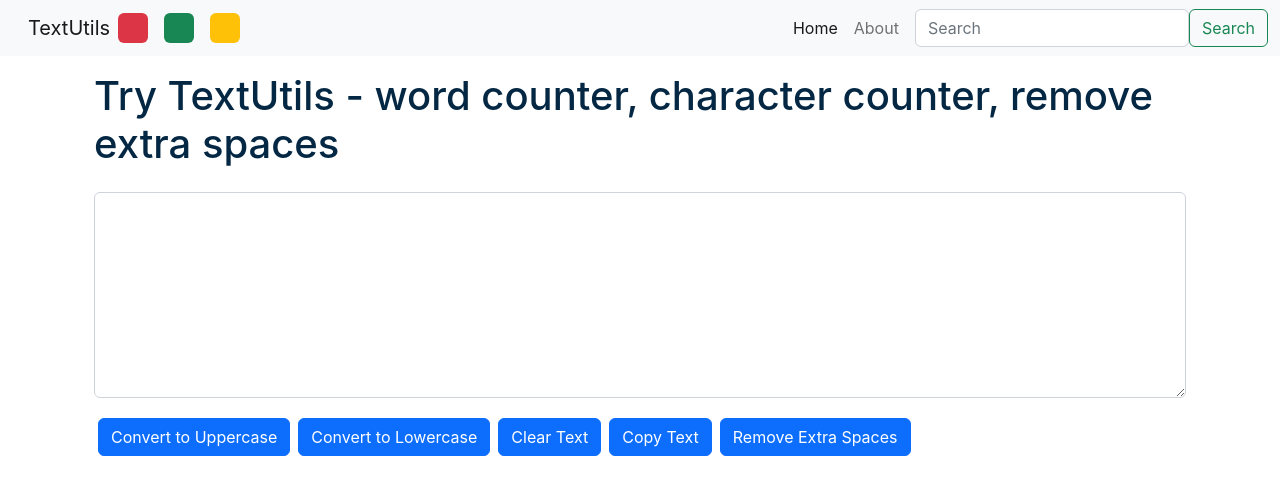
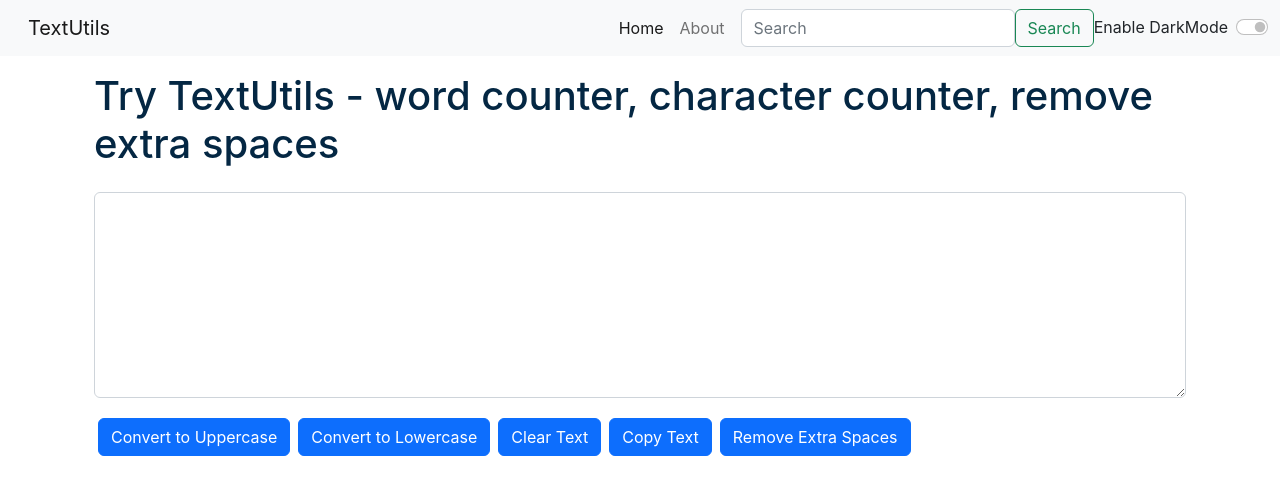
Before and after one commit to amitChauhanDeveloper/TextUtils, a React (Create React App) app: page / in a window 1280 px wide. Shown: the top 494 px of the page. Built offline with nearby package versions, Linux system fonts and the light colour scheme.

Commit message:
Initial Commit

```diff
--- a/src/App.js
+++ b/src/App.js
@@ -22,17 +22,17 @@
 
   }
 
-  const removeBodyClasses = () => {
+  /* const removeBodyClasses = () => {
     document.body.classList.remove('bg-warning')
     document.body.classList.remove('bg-danger')
     document.body.classList.remove('bg-success')
-  }
+  } */
 
   const toggleMode = (cls) => {
-    removeBodyClasses();
+    /* removeBodyClasses();
     console.log(cls)
-    document.body.classList.add('bg-' + cls)
-    /* if (mode === 'light') {
+    document.body.classList.add('bg-' + cls) */
+    if (mode === 'light') {
       setMode('dark')
       document.body.style.backgroundColor = '#042743';
       showAlert("Dark mode has been enabled", "success");
@@ -41,17 +41,13 @@
       setMode('light');
       document.body.style.backgroundColor = 'white';
       showAlert("Light mode has been enabled", "success");
-    } */
+    }
   }
   return (
     <>
       <BrowserRouter>
         <Navbar title="TextUtils" mode={mode} toggleMode={toggleMode} />
         <Alert alert={alert} />
-        {/* <div className="container my-3">
-        <TextForm showAlert={showAlert} heading="Enter the text to analyse below"
-              mode={mode} />
-        </div> */}
         <div className="container my-3">
           <Routes>
             <Route exact path="/about" element={<About mode={mode} />} />
--- a/src/components/Navbar.js
+++ b/src/components/Navbar.js
@@ -19,12 +19,12 @@
                     aria-label="Toggle navigation">
                     <span className="navbar-toggler-icon"></span>
                 </button>
-                <div className="d-flex">
+                {/* <div className="d-flex">
                     <div className="bg-danger rounded mx-2" onClick={() => { props.toggleMode('danger') }} style={{ height: '30px', width: '30px', cursor: 'pointer' }}></div>
                     <div className="bg-success rounded mx-2" onClick={() => { props.toggleMode('success') }} style={{ height: '30px', width: '30px', cursor: 'pointer' }}></div>
                     <div className="bg-warning rounded mx-2" onClick={() => { props.toggleMode('warning') }} style={{ height: '30px', width: '30px', cursor: 'pointer' }}></div>
                 </div>
-
+ */}
                 <div className="collapse navbar-collapse" id="navbarSupportedContent">
                     <ul className="navbar-nav me-auto mb-2 mb-lg-0">
                         <li className="nav-item">
@@ -49,10 +49,10 @@
                             Search
                         </button>
                     </form>
-                    {/* <div className={`form-check form-switch text-${props.mode==='light'?'dark':'light'}`}>
+                    <div className={`form-check form-switch text-${props.mode==='light'?'dark':'light'}`}>
                         <input className="form-check-input" onClick={props.toggleMode} type="checkbox" id="flexSwitchCheckDefault"/>
                         <label className="form-check-label" htmlFor="flexSwitchCheckDefault">Enable DarkMode</label>
-                    </div> */}
+                    </div>
                 </div>
             </div>
         </nav>
```
